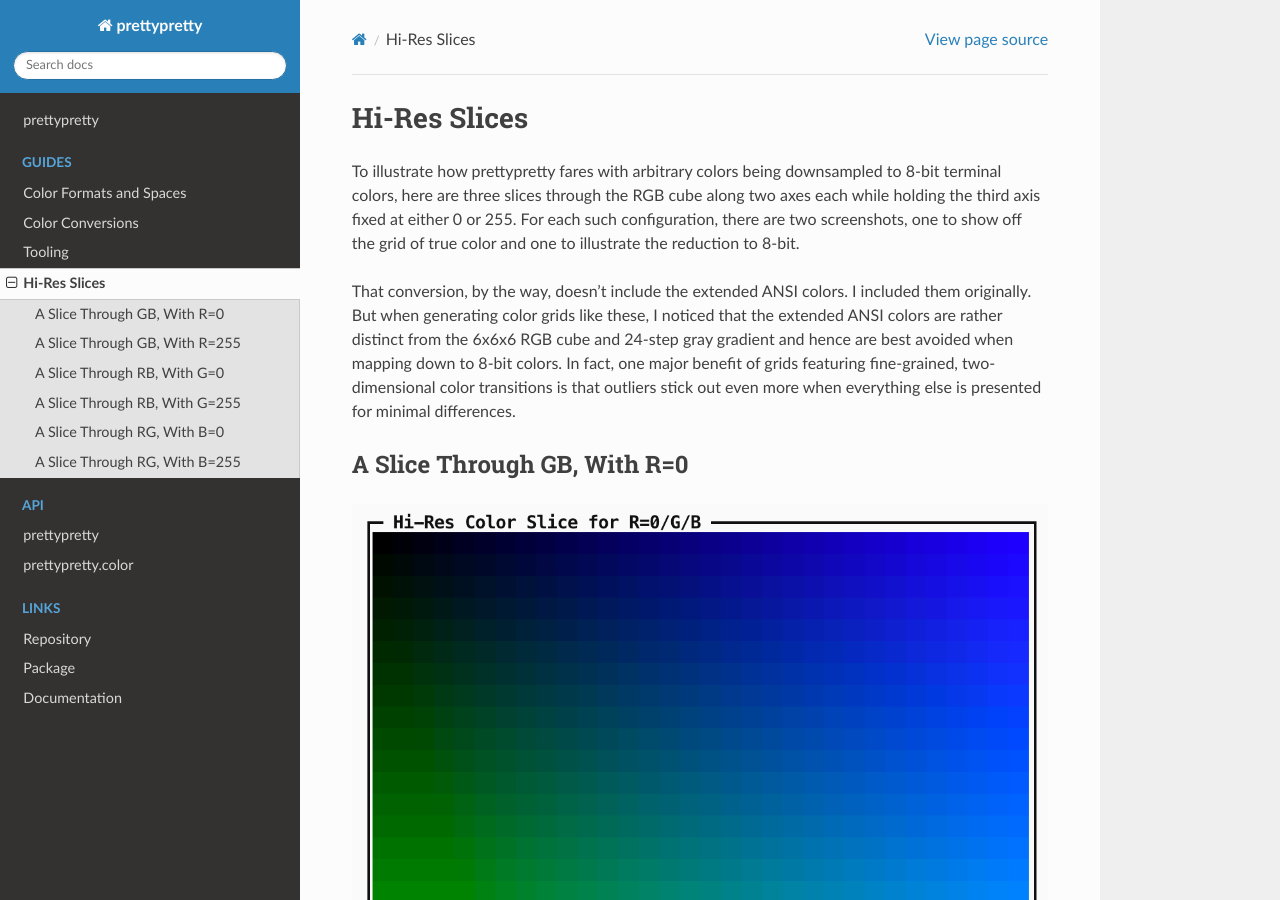
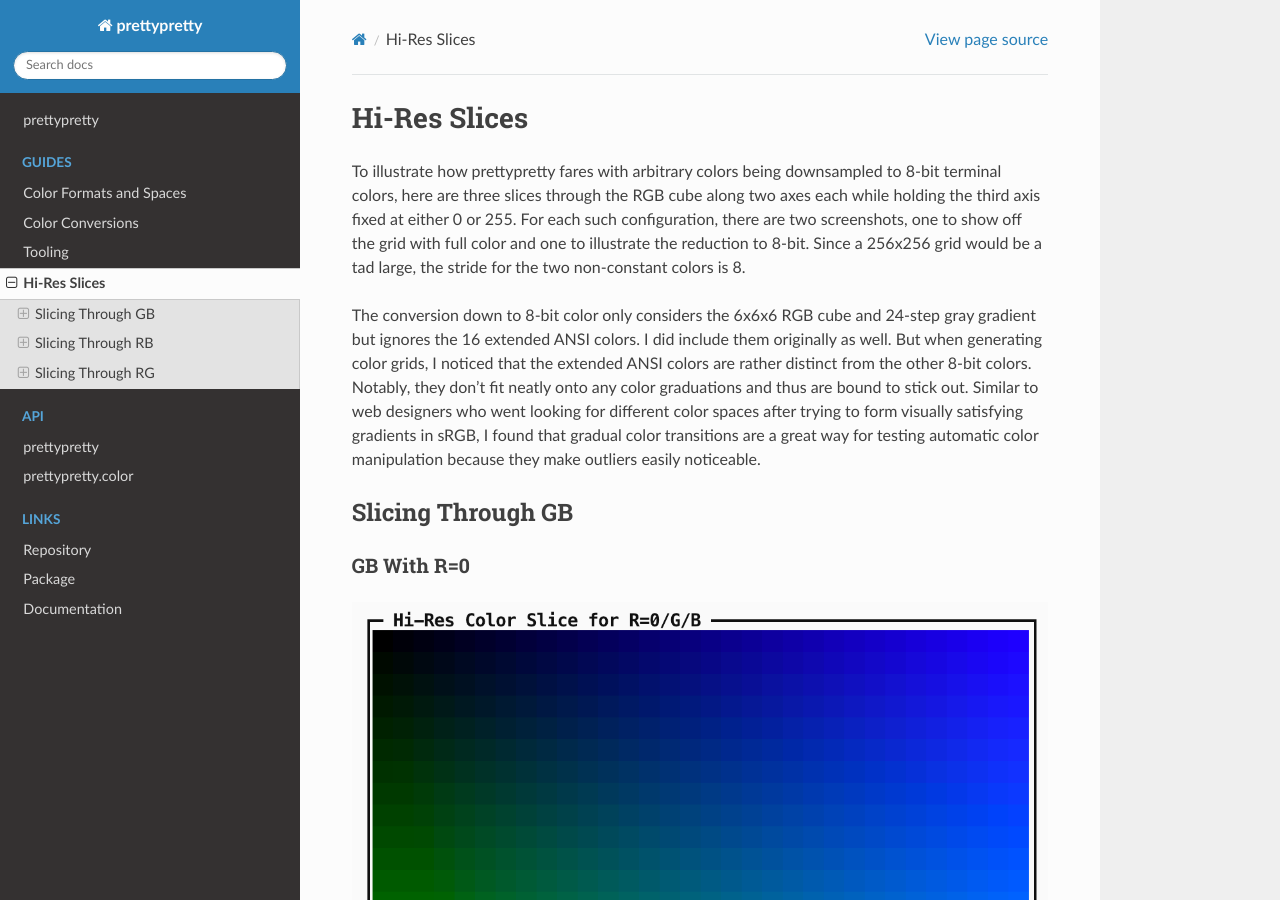
Before and after one commit to apparebit/prettypretty, a Sphinx documentation site: the page built from docs/hires-slices.rst, in a window 1280 px wide and 900 px high. Built offline with Sphinx 7.4.7 and the Read the Docs theme 2.0.0, drawn with Linux system fonts in a browser that asks for light colours; some of the changed text lies outside the part shown.

Commit message:
edit for language and organization

```diff
--- a/docs/hires-slices.rst
+++ b/docs/hires-slices.rst
@@ -4,20 +4,26 @@ Hi-Res Slices
 To illustrate how prettypretty fares with arbitrary colors being downsampled to
 8-bit terminal colors, here are three slices through the RGB cube along two axes
 each while holding the third axis fixed at either 0 or 255. For each such
-configuration, there are two screenshots, one to show off the grid of true color
-and one to illustrate the reduction to 8-bit.
+configuration, there are two screenshots, one to show off the grid with full
+color and one to illustrate the reduction to 8-bit. Since a 256x256 grid would
+be a tad large, the stride for the two non-constant colors is 8.
 
-That conversion, by the way, doesn't include the extended ANSI colors. I
-included them originally. But when generating color grids like these, I noticed
-that the extended ANSI colors are rather distinct from the 6x6x6 RGB cube and
-24-step gray gradient and hence are best avoided when mapping down to 8-bit
-colors. In fact, one major benefit of grids featuring fine-grained,
-two-dimensional color transitions is that outliers stick out even more when
-everything else is presented for minimal differences.
+The conversion down to 8-bit color only considers the 6x6x6 RGB cube and 24-step
+gray gradient but ignores the 16 extended ANSI colors. I did include them
+originally as well. But when generating color grids, I noticed that the extended
+ANSI colors are rather distinct from the other 8-bit colors. Notably, they don't
+fit neatly onto any color graduations and thus are bound to stick out. Similar
+to web designers who went looking for different color spaces after trying to
+form visually satisfying gradients in sRGB, I found that gradual color
+transitions are a great way for testing automatic color manipulation because
+they make outliers easily noticeable.
 
 
-A Slice Through GB, With R=0
-----------------------------
+Slicing Through GB
+------------------
+
+GB With R=0
+^^^^^^^^^^^
 
 .. image:: figures/slice-r00.png
    :alt: with
@@ -27,8 +33,8 @@ A Slice Through GB, With R=0
    :alt: with
 
 
-A Slice Through GB, With R=255
-------------------------------
+GB With R=255
+^^^^^^^^^^^^^
 
 .. image:: figures/slice-rff.png
    :alt: with
@@ -38,8 +44,11 @@ A Slice Through GB, With R=255
    :alt: with
 
 
-A Slice Through RB, With G=0
-----------------------------
+Slicing Through RB
+------------------
+
+RB With G=0
+^^^^^^^^^^^
 
 .. image:: figures/slice-g00.png
    :alt: with
@@ -49,8 +58,8 @@ A Slice Through RB, With G=0
    :alt: with
 
 
-A Slice Through RB, With G=255
-------------------------------
+RB With G=255
+^^^^^^^^^^^^^
 
 .. image:: figures/slice-gff.png
    :alt: with
@@ -60,8 +69,11 @@ A Slice Through RB, With G=255
    :alt: with
 
 
-A Slice Through RG, With B=0
-----------------------------
+Slicing Through RG
+------------------
+
+RG With B=0
+^^^^^^^^^^^
 
 .. image:: figures/slice-b00.png
    :alt: with
@@ -71,8 +83,8 @@ A Slice Through RG, With B=0
    :alt: with
 
 
-A Slice Through RG, With B=255
-------------------------------
+RG With B=255
+^^^^^^^^^^^^^
 
 .. image:: figures/slice-bff.png
    :alt: with
```
